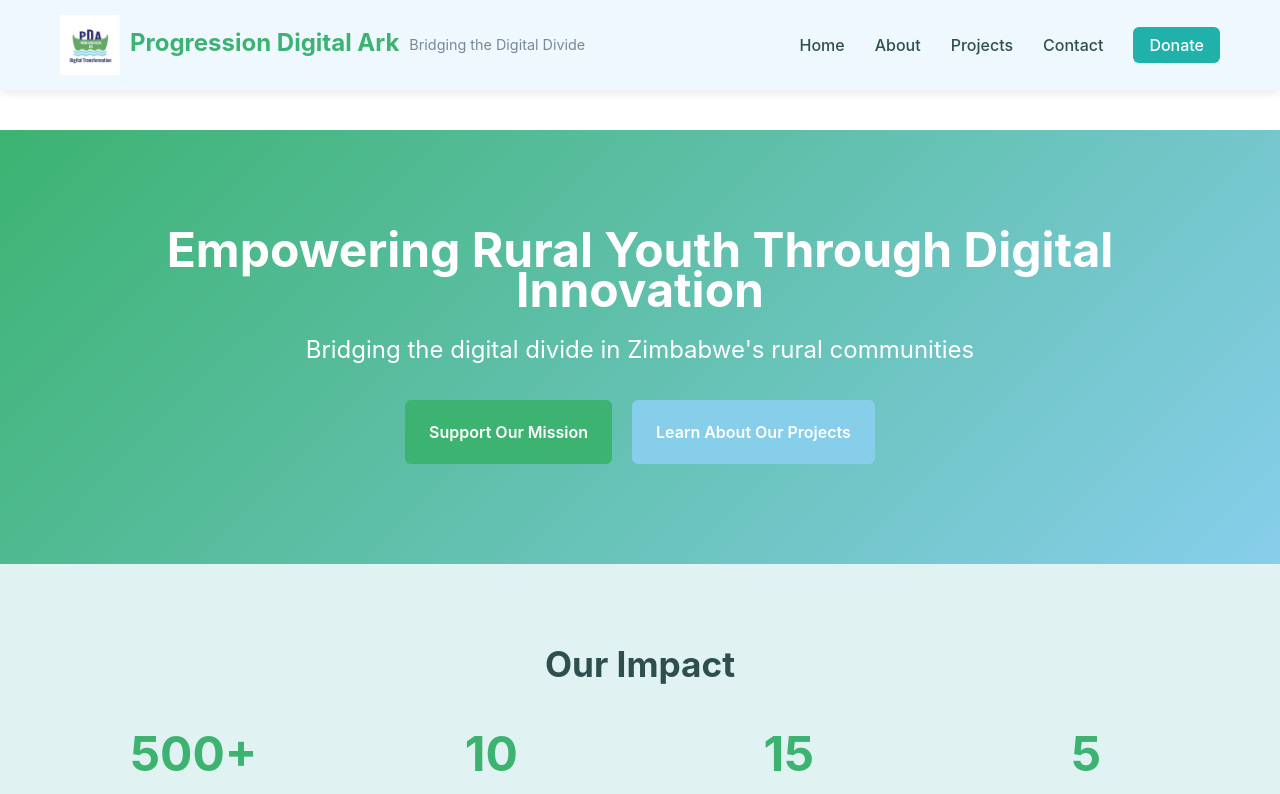
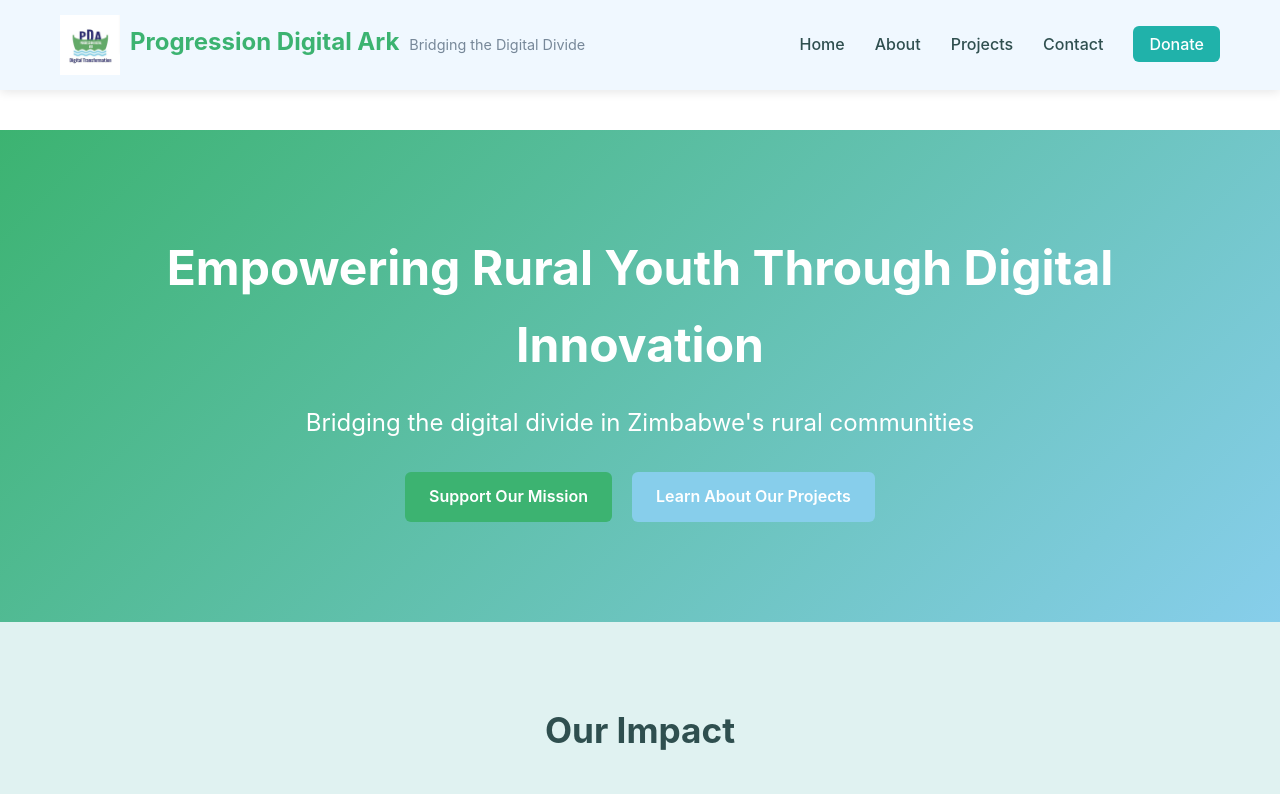
Before and after one commit to Tado3/pda-website, a React (Vite) app: page / in a window 1280 px wide. Shown: the top 794 px of the page. Built offline with nearby package versions, Linux system fonts and the light colour scheme.

Commit message:
Add project files

```diff
--- a/src/App.css
+++ b/src/App.css
@@ -20,7 +20,7 @@
 body {
   font-family: 'Inter', -apple-system, BlinkMacSystemFont, 'Segoe UI', 'Roboto', sans-serif;
   color: var(--text-color);
-  line-height: 250%;
+  line-height: 1.6;
 }
 
 .container {
```
